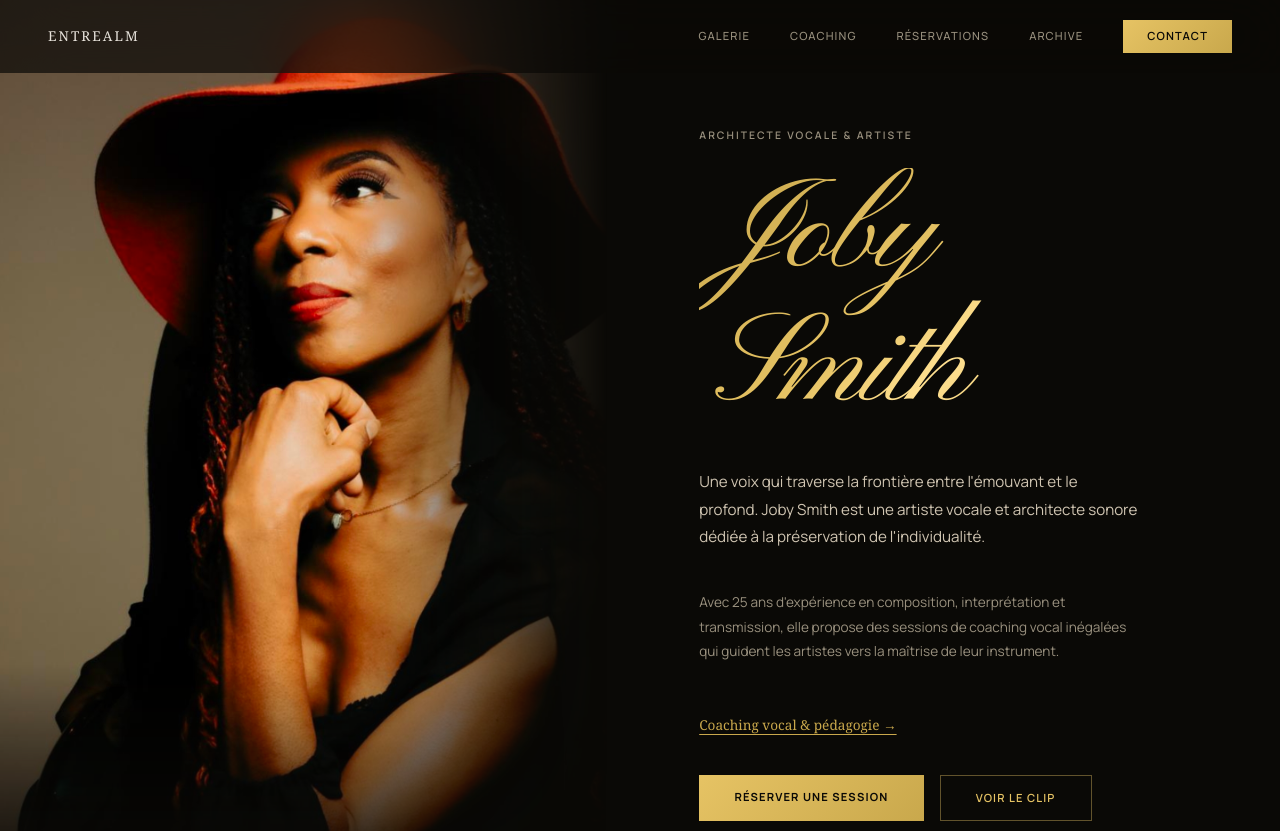
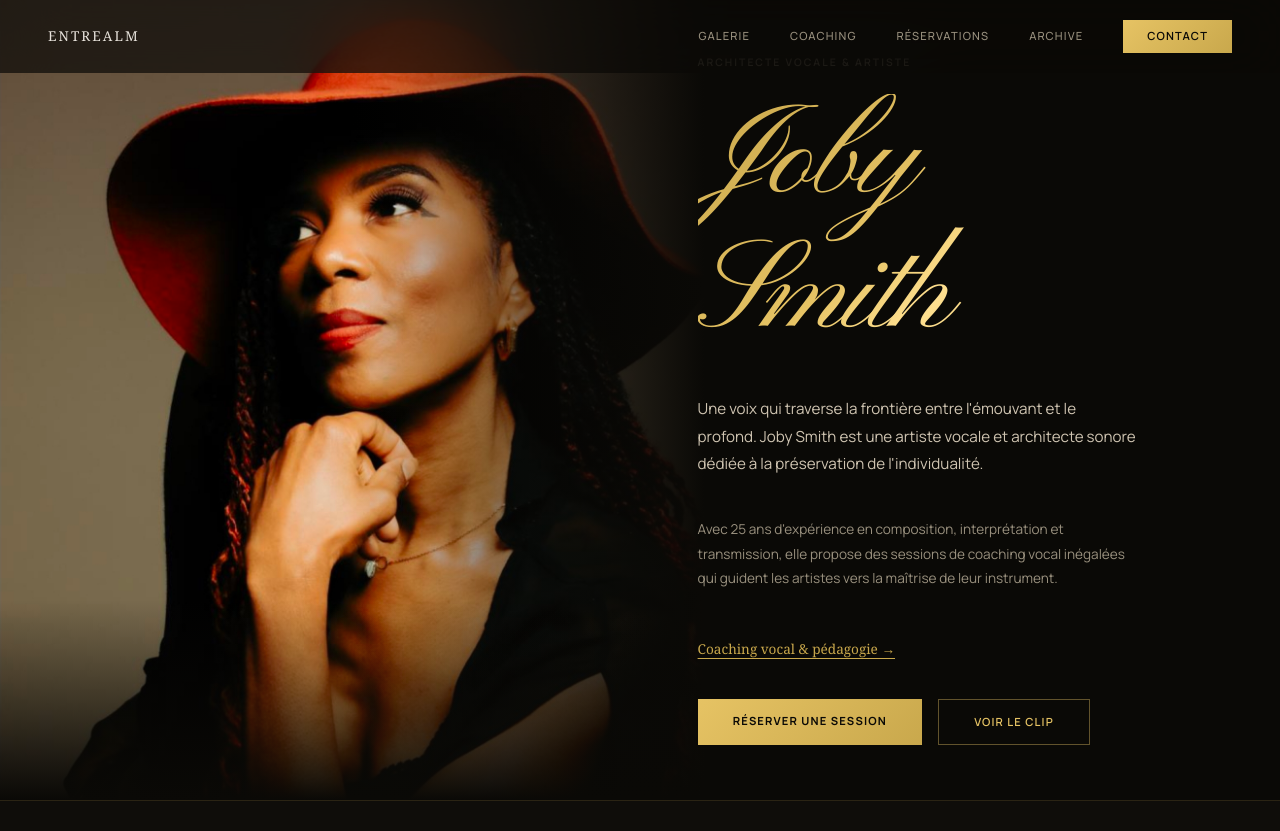
Before and after one commit to DavidSmite/entrealm-frontend, a Next.js app: page /entrealm/joby-smith in a window 1280 px wide. Shown: the top 831 px of the page. Built offline with nearby package versions, Linux system fonts and the light colour scheme.

Commit message:
refactor: hero propre — overlays CSS au lieu de maskImage

```diff
--- a/src/app/entrealm/joby-smith/page.tsx
+++ b/src/app/entrealm/joby-smith/page.tsx
@@ -126,28 +126,21 @@ export default function JobySmithPage() {
       <section
         style={{
           position: "relative",
-          minHeight: "100vh",
-          display: "flex",
-          alignItems: "center",
-          padding: "8rem 3rem 4rem",
+          width: "100%",
+          height: "100vh",
+          overflow: "hidden",
           backgroundColor: colors.surface,
-          overflow: "hidden",
         }}
         className="hero-section"
       >
-        {/* Hero photo — left side */}
+        {/* Photo — left side */}
         <div
           style={{
             position: "absolute",
+            left: 0,
             top: 0,
-            left: 0,
-            width: "50%",
+            width: "55%",
             height: "100%",
-            overflow: "hidden",
-            maskImage: "linear-gradient(to right, black 55%, transparent 95%), linear-gradient(to bottom, black 75%, transparent 100%)",
-            WebkitMaskImage: "linear-gradient(to right, black 55%, transparent 95%), linear-gradient(to bottom, black 75%, transparent 100%)",
-            maskComposite: "intersect",
-            WebkitMaskComposite: "source-in",
           }}
           className="hero-image-container"
         >
@@ -157,7 +150,7 @@ export default function JobySmithPage() {
               alt="Joby Smith"
               fill
               priority
-              style={{ objectFit: "cover", objectPosition: "center" }}
+              style={{ objectFit: "cover", objectPosition: "center top" }}
               onError={() => setImgError(true)}
             />
           ) : (
@@ -179,17 +172,40 @@ export default function JobySmithPage() {
               </span>
             </div>
           )}
+          {/* Fondu droit */}
+          <div
+            style={{
+              position: "absolute",
+              inset: 0,
+              background: `linear-gradient(to right, transparent 50%, ${colors.surface} 100%)`,
+              pointerEvents: "none",
+            }}
+          />
+          {/* Fondu bas */}
+          <div
+            style={{
+              position: "absolute",
+              inset: 0,
+              background: `linear-gradient(to bottom, transparent 75%, ${colors.surface} 100%)`,
+              pointerEvents: "none",
+            }}
+          />
         </div>
 
-        {/* Hero content — right side */}
+        {/* Contenu — right side */}
         <div
           style={{
-            position: "relative",
-            marginLeft: "auto",
-            width: "45%",
-            maxWidth: "600px",
-            zIndex: 10,
-            overflowX: "visible",
+            position: "absolute",
+            right: 0,
+            top: 0,
+            width: "48%",
+            height: "100%",
+            display: "flex",
+            flexDirection: "column",
+            justifyContent: "center",
+            paddingLeft: "2rem",
+            paddingRight: "3rem",
+            overflow: "visible",
           }}
           className="hero-content"
         >
@@ -219,7 +235,7 @@ export default function JobySmithPage() {
               backgroundClip: "text",
               lineHeight: 1.05,
               marginBottom: "2rem",
-              paddingLeft: "1rem",
+              display: "block",
               overflow: "visible",
             }}
           >
@@ -623,20 +639,18 @@ export default function JobySmithPage() {
             display: none !important;
           }
           .hero-section {
-            flex-direction: column !important;
-            padding: 0 !important;
-            min-height: auto !important;
+            height: auto !important;
+            min-height: 100vh !important;
           }
           .hero-image-container {
+            width: 100% !important;
+            height: 50vh !important;
+          }
+          .hero-content {
             position: relative !important;
             width: 100% !important;
-            height: 60vh !important;
-          }
-          .hero-content {
-            width: 100% !important;
-            margin-left: 0 !important;
+            height: auto !important;
             padding: 2.5rem 1.5rem 3rem !important;
-            max-width: 100% !important;
           }
           .philosophy-section {
             padding: 3rem 1.5rem !important;
```
